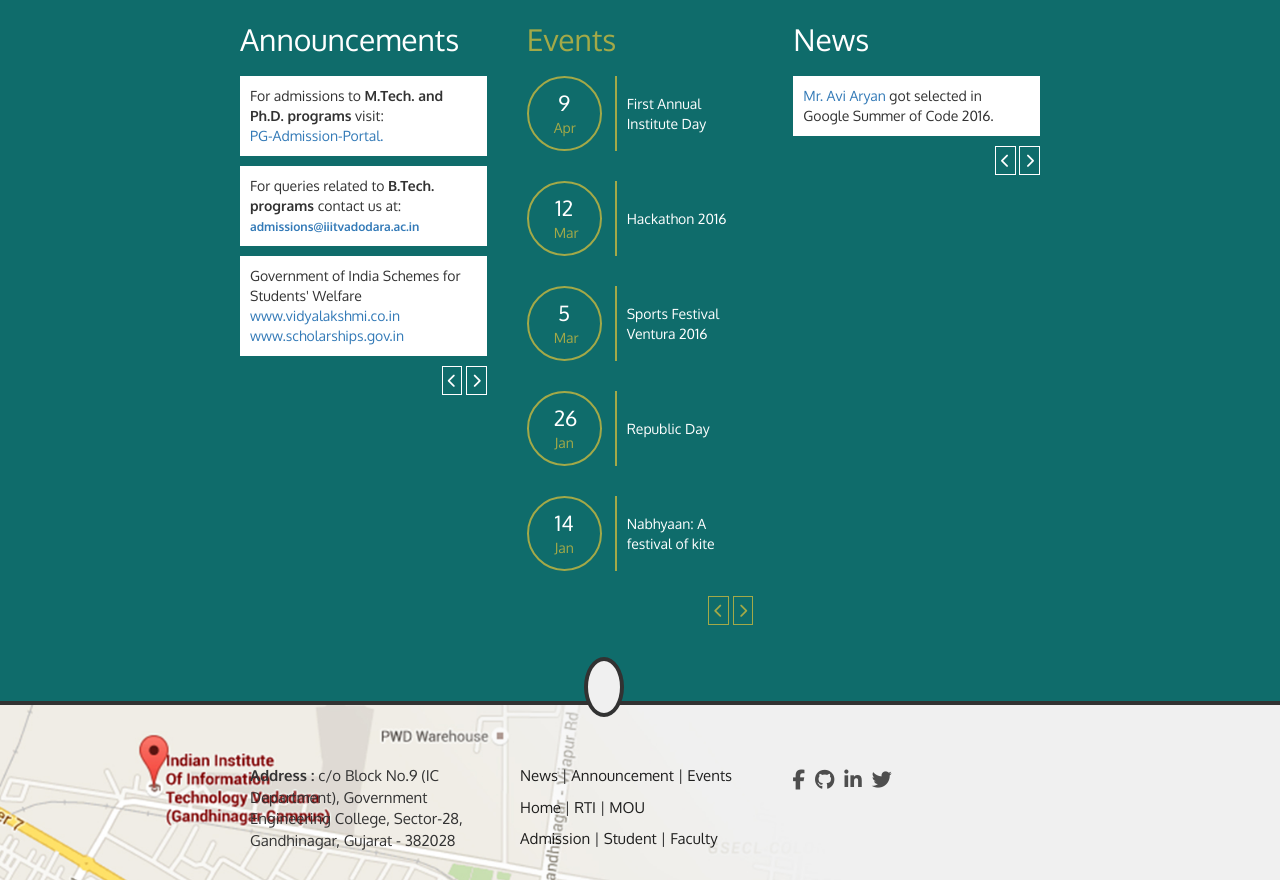
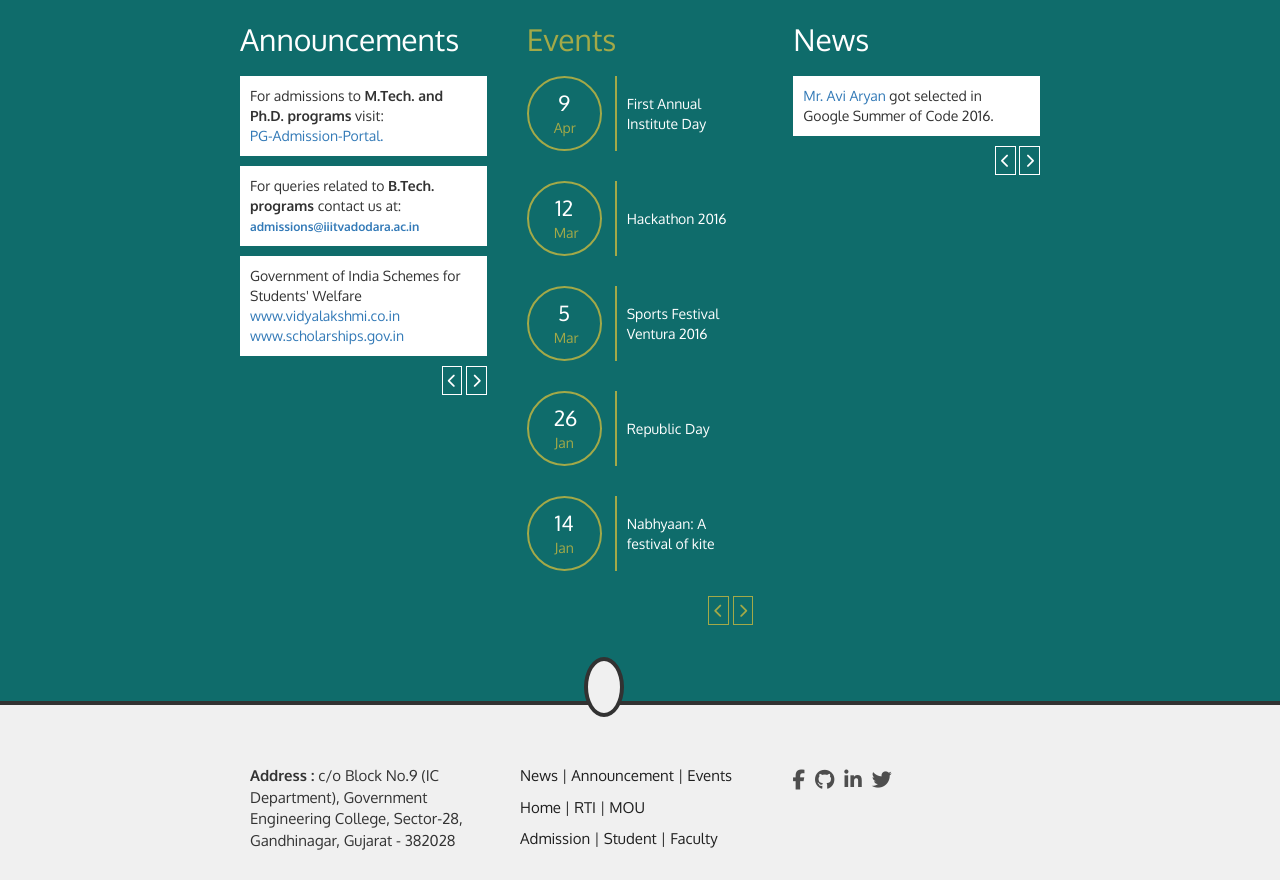
Before and after one commit to kasuncfdo/dls, a plain HTML site: page index.html in a window 1280 px wide. Shown: the part 619-1499 px from the top of the page. Drawn offline with nearby package versions, Linux system fonts and the light colour scheme.

Commit message:
Update style.css

```diff
--- a/css/style.css
+++ b/css/style.css
@@ -638,7 +638,7 @@ nav ul li{
 
 
 footer{
-    background-image: url("../img/footer.jpg");
+// background-image: url("../img/footer.jpg");
 	background-color: #F0F0F0;
 	background-size: cover;
 	background-position: top center;
```
